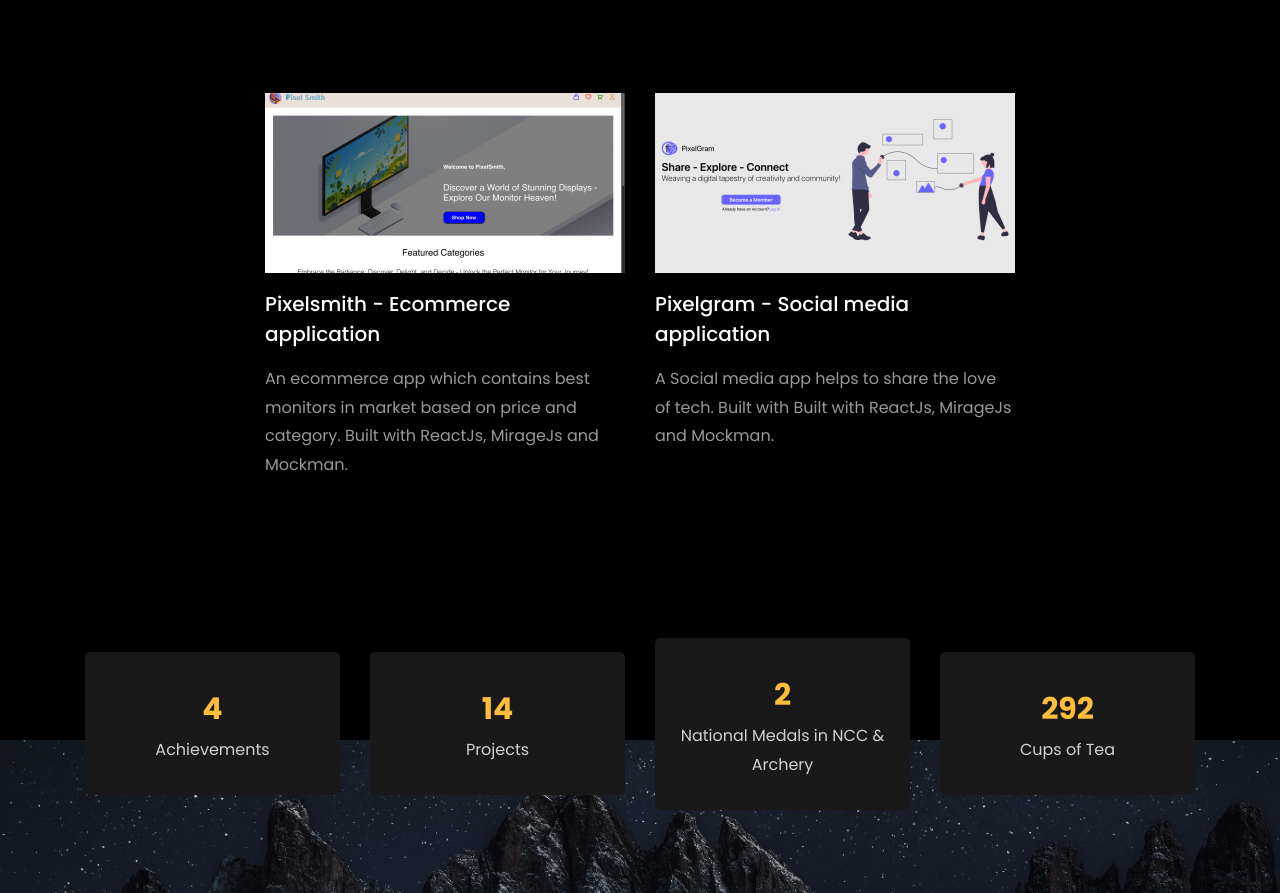
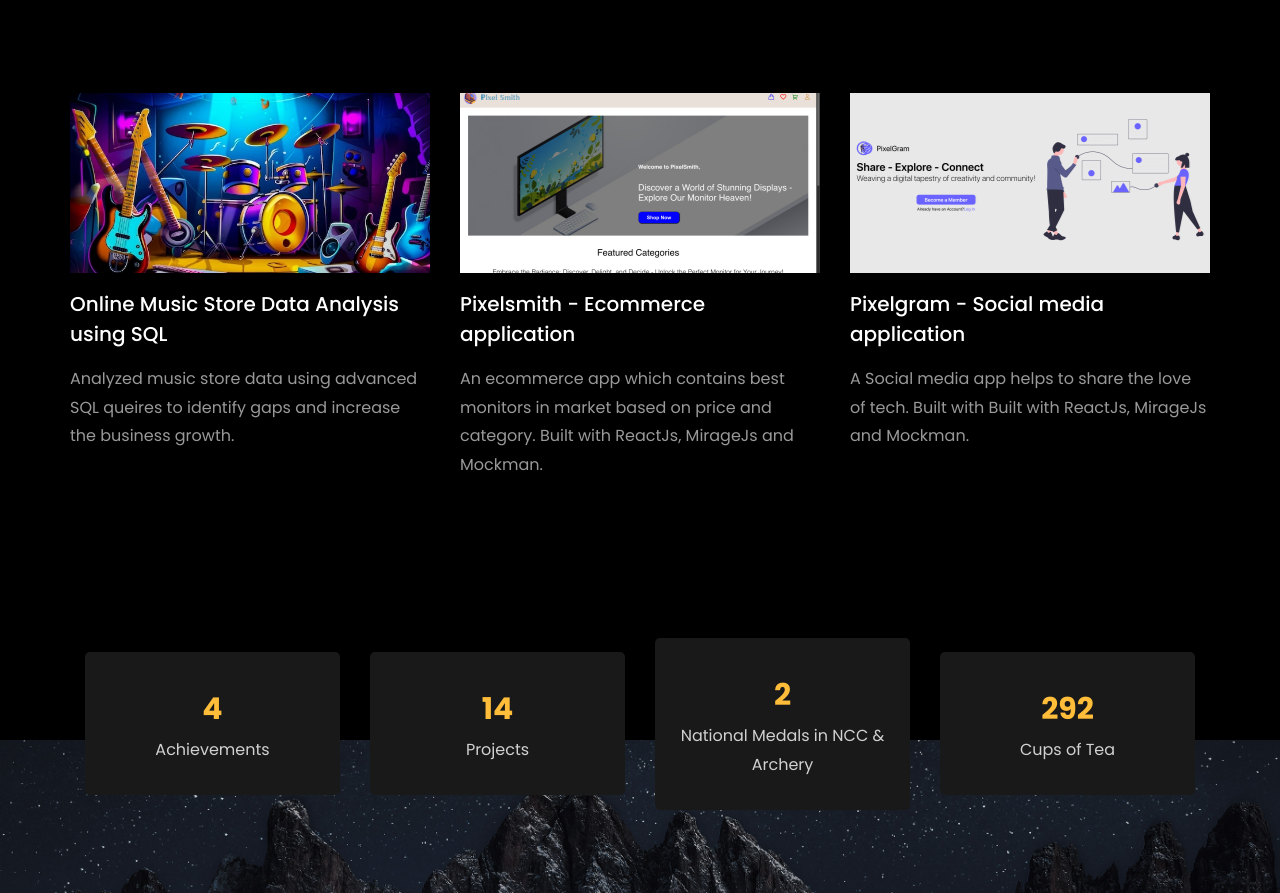
Before and after one commit to gurramcharan/charan-portfolio-analyst, a plain HTML site: page index.html in a window 1280 px wide. Shown: the part 3906-4799 px from the top of the page. Drawn offline with Linux system fonts and the light colour scheme; animation ran at ten frames a second; files whose address does not match are found by name.

Commit message:
SQL project update

```diff
--- a/index.html
+++ b/index.html
@@ -399,7 +399,7 @@
 
     		<div class="row justify-content-center mt-5">
     			<div class="col-md-6 text-center ftco-animate">
-    				<p><a href="https://drive.google.com/file/d/1Cx6oy-OoGLG9q8QKTMlf5Y49bTqNwgqK/view?usp=sharing" class="btn btn-primary py-4 px-5">Download CV</a></p>
+    				<p><a href="https://drive.google.com/file/d/1Cx6oy-OoGLG9q8QKTMlf5Y49bTqNwgqK/view?usp=sharing" target="_blank" class="btn btn-primary py-4 px-5">Download CV</a></p>
     			</div>
     		</div>
     	</div>
@@ -456,6 +456,17 @@
 
 		<!-- added justify-content-center to center align the last two projects -->
 		<div class="row d-flex justify-content-center">
+			<div class="col-md-4 d-flex ftco-animate">
+          	<div class="blog-entry justify-content-end">
+              <a href="https://github.com/gurramcharan/music_store_analysis_sql" target="_blank" class="block-20 zoom-effect" style="background-image: url('images/proj_1.jpg');">
+              </a>
+              <div class="text mt-3 float-right d-block">
+
+                <h3 class="heading"><a href="https://github.com/gurramcharan/music_store_analysis_sql" target="_blank">Online Music Store Data Analysis using SQL</a></h3>
+                <p>Analyzed music store data using advanced SQL queires to identify gaps and increase the business growth.</p>
+              </div>
+            </div>
+          </div>
 			<div class="col-md-4 d-flex ftco-animate">
 				<div class="blog-entry justify-content-end">
 				<a href="https://pixelsmith.vercel.app/" class="block-20 zoom-effect" style="background-image: url('images/proj_4.jpg');">
@@ -581,7 +592,7 @@
           			<span class="icon-globe"></span>
           		</div>
           		<h3 class="mb-4">Download Resume</h3>
-	            <p><a href="https://drive.google.com/file/d/1Cx6oy-OoGLG9q8QKTMlf5Y49bTqNwgqK/view?usp=sharing" target="_blank">Charan-Resume</a></p>
+	            <p><a href="https://drive.google.com/file/d/1Cx6oy-OoGLG9q8QKTMlf5Y49bTqNwgqK/view?usp=sharing" target="_blank" >Charan-Resume</a></p>
 	          </div>
           </div>
 
```
